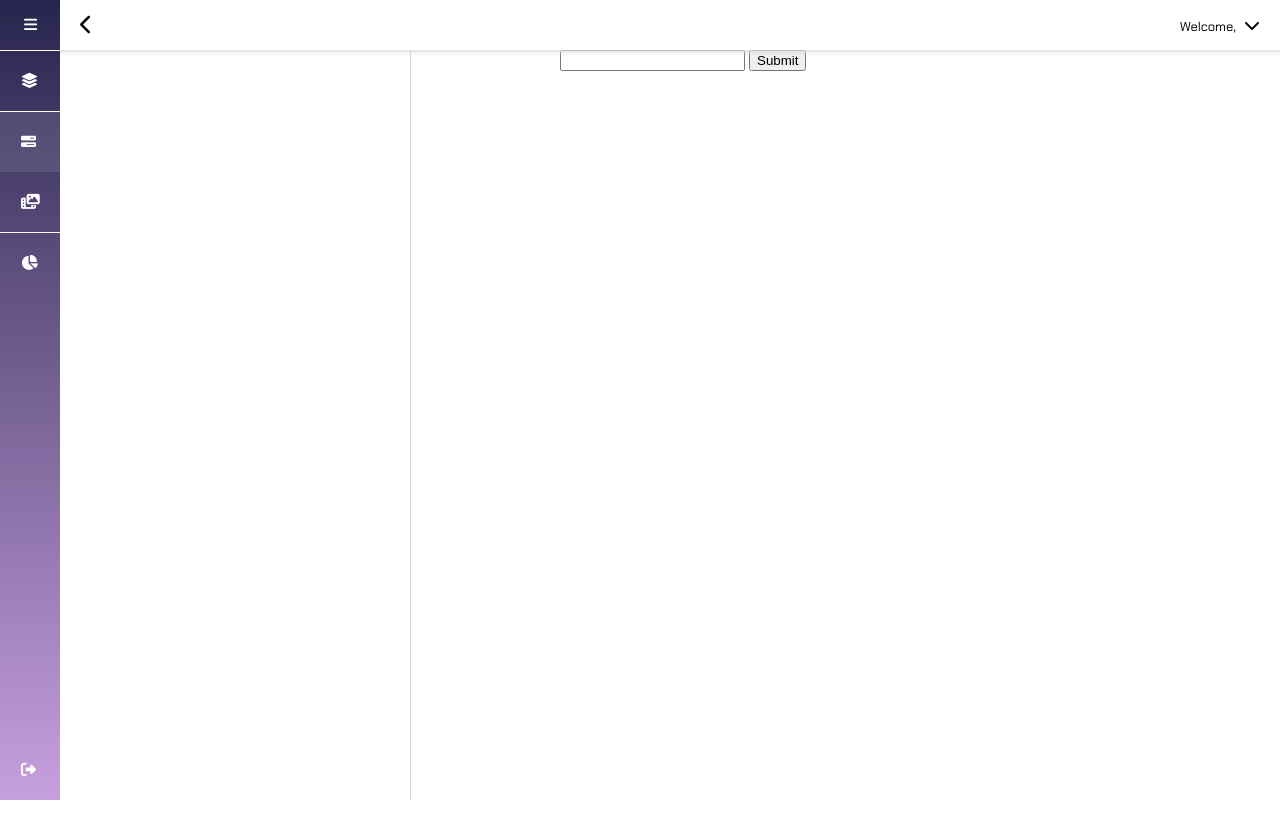
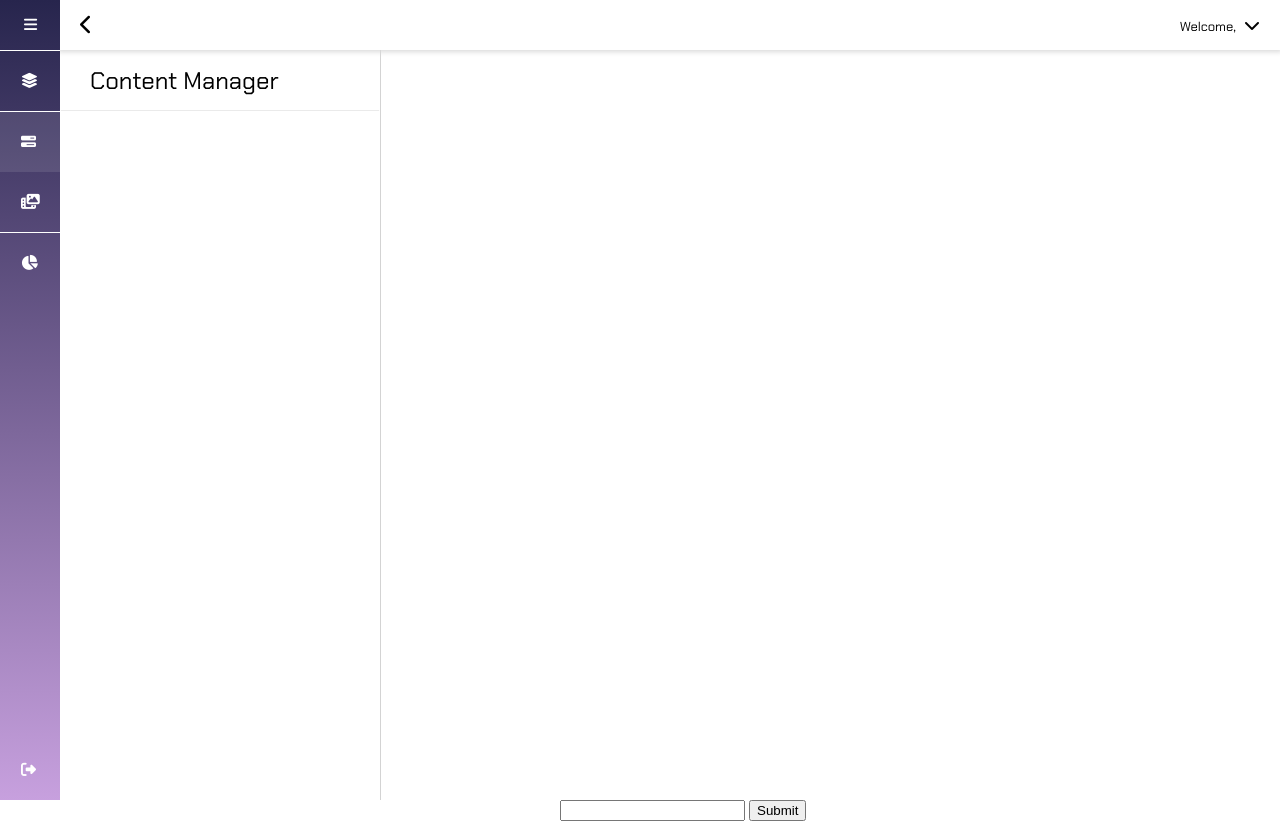
Before and after one commit to ZhenruLo/SimplyCMS, a Flask app: page /content_manager in a window 1280 px wide. Before the commit the page ends 800 px from the top, so only its background shows below. Run offline with Flask 3, Linux system fonts and the light colour scheme; the visitor is signed in with stand-in values (Sample User, id 1); data that the repository does not hold is empty; some libraries are stand-ins or nearby versions; some web fonts are replaced.

Commit message:
added left panel header

```diff
--- a/public/static/css/side_panel.css
+++ b/public/static/css/side_panel.css
@@ -9,21 +9,45 @@
     box-shadow: 0px 0px 5px 2px rgb(218, 218, 218);
 }
 
+.center_container{
+    display: flex;
+    flex-direction: row;
+    width: 100%;
+    height: calc(100% - 50px);
+}
+
 .panel_container{
-    position: fixed;
-    width: 350px;
+    display: inline-block;
+    width: 320px;
     height: 100%;
     border-right: 1px solid lightgrey;
 }
 
-.panel_content{
-    width: inherit;
+.content_container{
+    width: 100%;
     height: 100%;
 }
 
+.panel_content{
+    width: inherit;
+    height: calc(100% - 60px);
+}
+
 .panel_header{
+    display: flex;
+    align-items: center;
     width: inherit;
-    height: 50px;
+    height: 60px;
+    user-select: none;
+    cursor: default;
+    box-shadow: 0 1px 1px -1px gray;
+}
+
+.panel_header_text{
+    margin-left: 30px;
+    font-size: x-large;
+    color: black;
+    font-family: 'Chakra Petch', sans-serif;
 }
 
 .header_button{
--- a/public/template/side_panel.html
+++ b/public/template/side_panel.html
@@ -24,11 +24,17 @@
         </div>
       </div>
 </div>
-<div class="panel_container" id="left_panel_container">
-    <div class="panel_header" id="left_panel_header">
+<div class="center_container">
+    <div class="panel_container" id="left_panel_container">
+        <div class="panel_header" id="left_panel_header">
+            <span class="panel_header_text"></span>
+        </div>
+        <div class="panel_content" id="left_panel_content">
+            {% block left_panel %}{% endblock left_panel %}
+        </div>
     </div>
-    <div class="panel_content" id="left_panel_content">
-        {% block left_panel %}{% endblock left_panel %}
+    <div class="content_container">
+        {% block center_content %}{% endblock center_content %}
     </div>
 </div>
 {% endblock content %}
--- a/src/blueprints/content_manager/static/js/content_manager.js
+++ b/src/blueprints/content_manager/static/js/content_manager.js
@@ -1,11 +1,12 @@
 $(function() {
     $("#content_manager_anchor").toggleClass("current_anchor");
+    $(".panel_header_text").text($(".side_anchor.current_anchor .side_anchor_text").text());
 
     $("#test_form").submit(function(event){
         console.log("Here");
         event.preventDefault();
         $.ajax({
-            url: "/collection/create",
+            url: "/content_manager/create",
             method: "POST",
             data: $(this).serialize(),
             success: function(data) {
--- a/src/blueprints/database/static/js/database.js
+++ b/src/blueprints/database/static/js/database.js
@@ -1,3 +1,4 @@
 $(function() {
     $("#database_anchor").toggleClass("current_anchor");
+    $(".panel_header_text").text($(".side_anchor.current_anchor .side_anchor_text").text());
 });
```
